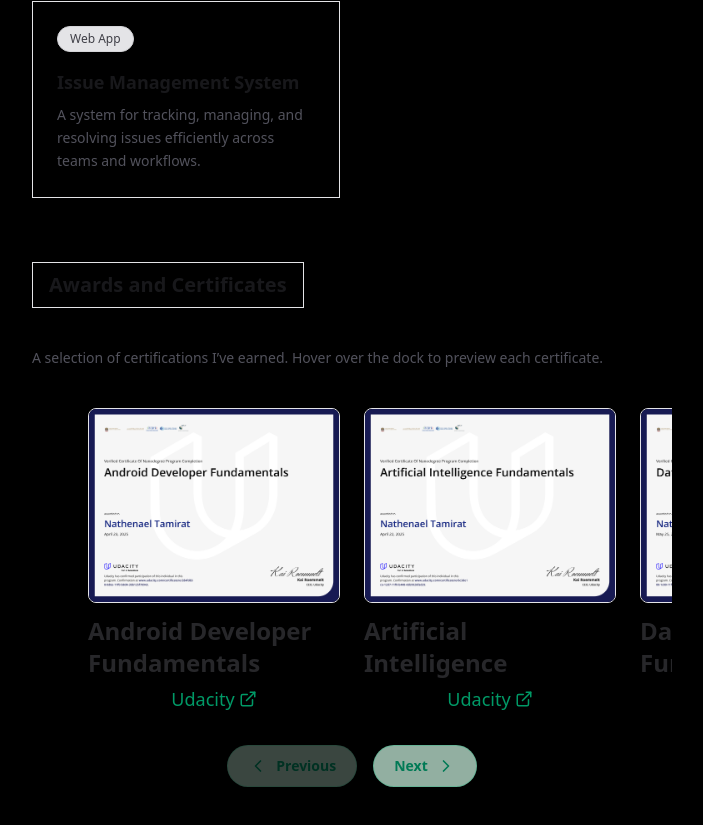
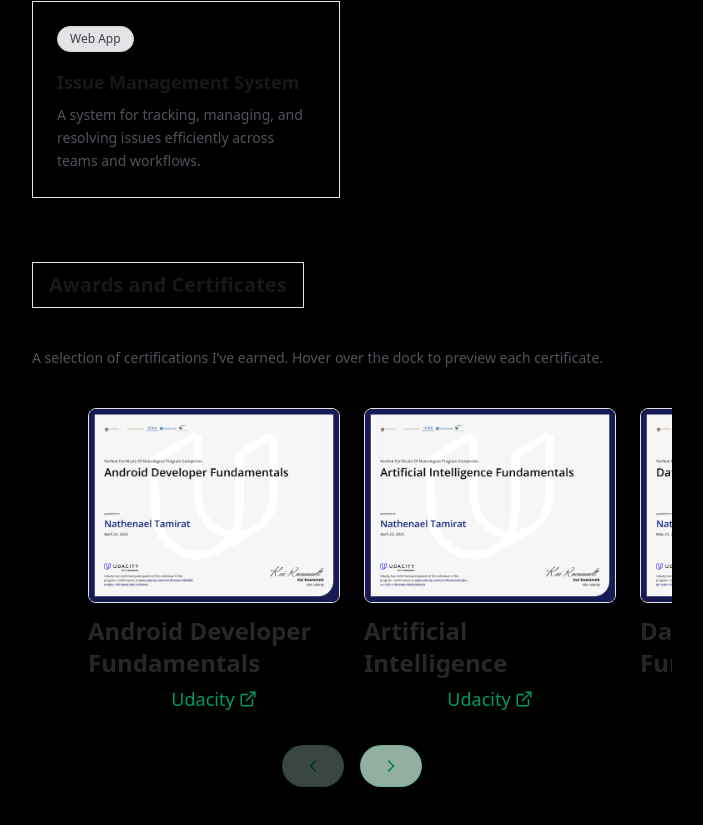
Before and after one commit to NathenaelTamirat/portfolio, a Next.js app: page / in a window 1280 px wide. Shown: the part 2377-3202 px from the top of the page, without its empty margins (288-991 px from the left). Built offline with nearby package versions, Linux system fonts and the light colour scheme.

Commit message:
chore(certificates): show icon-only carousel navigation buttons

```diff
--- a/app/components/CertificateDock.tsx
+++ b/app/components/CertificateDock.tsx
@@ -164,7 +164,7 @@ export default function CertificateDock() {
           disabled={!canLeft}
           className="flex items-center gap-2 rounded-full border border-emerald-500/30 bg-emerald-100/70 px-5 py-2.5 text-sm font-semibold text-emerald-700 shadow-sm backdrop-blur transition-all hover:scale-105 hover:bg-emerald-100 active:scale-95 disabled:cursor-not-allowed disabled:opacity-40 disabled:hover:scale-100 dark:bg-emerald-500/15 dark:text-emerald-300 dark:hover:bg-emerald-500/25"
         >
-          <FiChevronLeft size={20} /> <span>Previous</span>
+          <FiChevronLeft size={20} />
         </button>
         <button
           type="button"
@@ -173,7 +173,7 @@ export default function CertificateDock() {
           disabled={!canRight}
           className="flex items-center gap-2 rounded-full border border-emerald-500/30 bg-emerald-100/70 px-5 py-2.5 text-sm font-semibold text-emerald-700 shadow-sm backdrop-blur transition-all hover:scale-105 hover:bg-emerald-100 active:scale-95 disabled:cursor-not-allowed disabled:opacity-40 disabled:hover:scale-100 dark:bg-emerald-500/15 dark:text-emerald-300 dark:hover:bg-emerald-500/25"
         >
-          <span>Next</span> <FiChevronRight size={20} />
+          <FiChevronRight size={20} />
         </button>
       </div>
 
```
